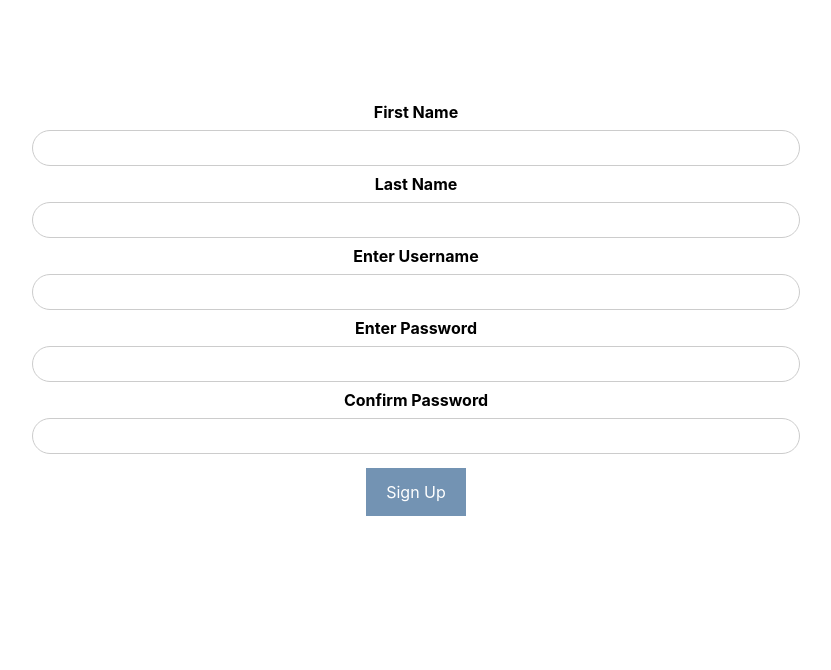
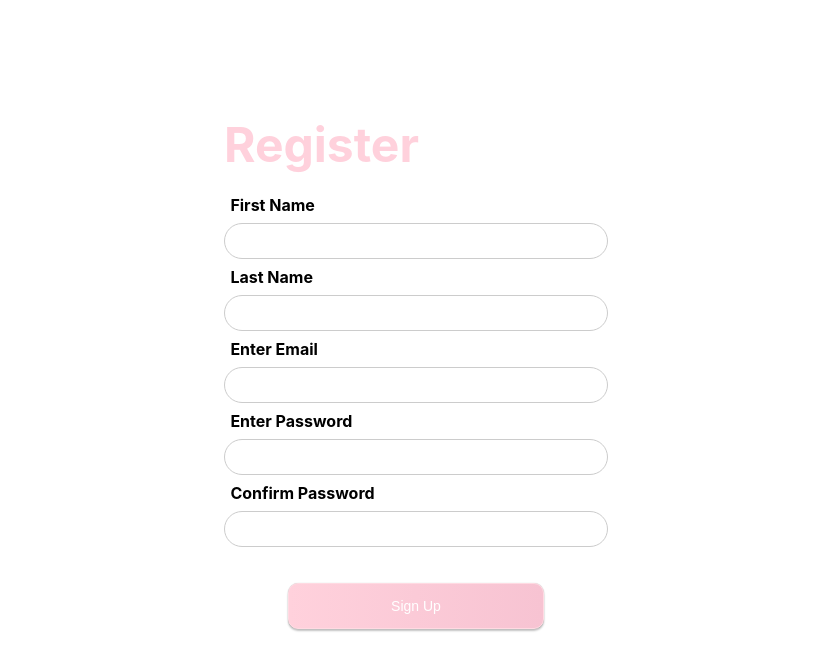
Before and after one commit to luke-bluefintech/PunchBeginnerApp, a React (Create React App) app in the folder it_1_code/: page /register in a window 1280 px wide. Shown: the top 670 px of the page, without its empty margins (224-1055 px from the left). Built offline with nearby package versions, Linux system fonts and the light colour scheme.

Commit message:
register changes

```diff
--- a/it_1_code/src/login/Login.css
+++ b/it_1_code/src/login/Login.css
@@ -4,8 +4,8 @@ form {
 }
 
 /* Inputs for username and password */
-input[type=text],
-input[type=password] {
+#email-input,
+#pswd {
     width: 60%;
     height: 36px;
     padding: 12px 20px;
@@ -69,7 +69,15 @@ br {
     font-weight: 500;
 }
 
+.no-account {
+    position: absolute;
+    font-size: 14px;
+    left: 21%;
+    font-weight: 400;
+}
+
 .login-label {
+    position: absolute;
     left: 20%;
     font-size: 48px;
     font-weight: 700;
@@ -137,7 +145,7 @@ a {
 }
 
 .color-pink {
-    background: rgba(255, 209, 220, 0.9);
+    background: rgba(255, 209, 220, 0.91);
     overflow: hidden;
     height: 100%;
     z-index: 2;
--- a/it_1_code/src/login/Login.js
+++ b/it_1_code/src/login/Login.js
@@ -5,8 +5,7 @@ import './Login.css';
 
 const instance = axios.create({
     baseURL: 'https://s31510gc92.execute-api.us-east-2.amazonaws.com/Prod'
-}
-);
+});
 
 function Login(props) {
 
@@ -15,7 +14,22 @@ function Login(props) {
 
     const email = createContext();
 
-    const verifyAccount = () => {
+    const verifySupporterAccount = () => {
+        let email = document.getElementById("email-input").value;
+        let password = document.getElementById("pswd").value;
+        instance.post("/designer/login", { "designer_email": email, "designer_password": password })
+            .then(function (response) {
+                props.setEmail(email);
+                props.setPassword(password);
+                navigate("/dashboard");
+            })
+            .catch(function (error) {
+                window.alert("Error logging in as a designer. Please check your username and password.");
+                console.log(error);
+            })
+    }
+
+    const verifyDesignerAccount = () => {
         let email = document.getElementById("email-input").value;
         let password = document.getElementById("pswd").value;
         instance.post("/designer/login", { "designer_email": email, "designer_password": password })
@@ -43,22 +57,6 @@ function Login(props) {
             })
     }
 
-    const createAccount = () => {
-        let email = document.getElementById("email-input").value;
-        let password = document.getElementById("pswd").value;
-        instance.post("/designer/register", { "designer_email": email, "designer_password": password })
-            .then(function (response) {
-                console.log(response);
-                props.setEmail(email);
-                props.setPassword(password);
-                window.alert("Account has been registered!");
-            })
-            .catch(function (error) {
-                window.alert("Error creating account. Please enter a valid email and check the password restrictions.");
-                console.log(error);
-            })
-    }
-
     return (
         <div>
             <div className="split left">
@@ -71,7 +69,7 @@ function Login(props) {
                 <div className="login-container">
                     <link rel="stylesheet" href="https://cdn.jsdelivr.net/npm/bootstrap-icons@1.5.0/font/bootstrap-icons.css"></link>
                     <br></br>
-                    <label className="entry-label login-label">Login</label>
+                    <label className="login-label">Login</label>
                     <br></br><br></br><br></br><br></br><br></br>
                     <label className="entry-label">Email</label>
                     <br></br>
@@ -83,25 +81,21 @@ function Login(props) {
                     {showPassword ?
                         <i className="bi bi-eye-slash input-password-eye" onClick={() => { setShowPassword(false) }} /> :
                         <i className="bi bi-eye input-password-eye" onClick={() => { setShowPassword(true) }} />}
-
+                    <br></br>
+                    <div className="no-account">Don't have an account? <a href={"/register"}>Sign up</a></div>
                     <br></br>
 
                     <button className="login" type="login" onClick={() => {
-                        // Make API Call with email and password
-                        verifyAccount();
-                        // Check if call was 200 or 400
-
+                        verifySupporterAccount();
                     }}>Login</button>
                     <br></br>
                     <button className="special-login" type="login" onClick={() => {
-                        // Make API Call with email and password
+                        verifyDesignerAccount();
+                    }}>Designer Login</button>
+                    <button className="special-login" type="login" onClick={() => {
                         verifyAdminAccount();
-                        // Check if call was 200 or 400
-
                     }}>Admin Login</button>
-
-                    <button className="special-login" type="register" onClick={() => createAccount()}>Register</button>
-                    <div className="copy-right">Created by team L’étoile du Nord</div>
+                    <div className="copy-right">Powered by team L’étoile du Nord</div>
                 </div>
             </div>
         </div>
--- a/it_1_code/src/register/Register.css
+++ b/it_1_code/src/register/Register.css
@@ -4,29 +4,54 @@ form {
 }
 
 /* Inputs for names, username, password */
-input[type=text],
-input[type=password] {
-    width: 60%;
+.reg-text,
+.reg-password {
+    width: 30%;
+    height: 36px;
     padding: 12px 20px;
     margin: 8px 0;
     display: inline-block;
     border: 1px solid #ccc;
     box-sizing: border-box;
+    border-radius: 18px;
 }
 
 /* Set a style for sign up button */
-signupbutton {
-    background-color: #7393B3;
+.signupbutton {
+    background-image: linear-gradient(to right, rgb(255, 209, 220), rgb(247, 195, 210));
+    border: 1px solid rgb(255, 218, 226);
     color: white;
     padding: 14px 20px;
     margin: 8px 0;
-    border: none;
     cursor: pointer;
     width: 20%;
-
+    box-shadow: rgba(0, 0, 0, 0.24) 0px 2px 2px 0px, rgba(0, 0, 0, 0.24) 0px 0px 1px 0px;
+    border-radius: 10px;
+    font-size: 14px;
+    font-weight: 500;
 }
 
 /* Add a hover effect for button */
-signupbutton:hover {
+.signupbutton:hover {
     opacity: 0.8;
 }
+
+.reg-entry-label {
+    position: absolute;
+    left: 35.5%;
+    font-weight: 500;
+}
+
+.reg-container {
+    margin-top: 9%;
+    text-align: center;
+}
+
+.top-label {
+    position: absolute;
+    left: 35%;
+    font-weight: 500;
+    font-size: 48px;
+    font-weight: 700;
+    color: #ffd1dc;
+}
--- a/it_1_code/src/register/Register.js
+++ b/it_1_code/src/register/Register.js
@@ -1,30 +1,54 @@
 import { useState } from "react";
+import { useNavigate } from "react-router-dom";
+import axios from "axios";
 import Login from "../login/Login";
 import './Register.css';
 
-function Register() {
+const instance = axios.create({
+    baseURL: 'https://s31510gc92.execute-api.us-east-2.amazonaws.com/Prod'
+});
+
+function Register(props) {
 
     const [showLogin, setShowLogin] = useState(false);
 
+    const navigate = useNavigate();
+
+    const createAccount = () => {
+        let email = document.getElementById("reg-email-input").value;
+        let password = document.getElementById("reg-pswd").value;
+        instance.post("/designer/register", { "designer_email": email, "designer_password": password })
+            .then(function (response) {
+                console.log(response);
+                window.alert("Account has been registered!");
+                navigate("/login");
+            })
+            .catch(function (error) {
+                window.alert("Error creating account. Please enter a valid email and check the password restrictions.");
+                console.log(error);
+            })
+    }
+
     const register = (
-        <div>
-            <label for="fname"><b>First Name</b><br></br></label>
-            <input type="text" name="fname" required />
+        <div className="reg-container">
+            <label className="top-label">Register</label><br></br><br></br><br></br><br></br>
+            <label className="reg-entry-label" for="fname"><b>First Name</b></label><br></br>
+            <input className="reg-text" type="text" name="fname" required /><br></br>
 
-            <label for="lname"><b><br></br>Last Name</b><br></br></label>
-            <input type="text" name="lname" required />
+            <label className="reg-entry-label" for="lname"><b>Last Name</b></label><br></br>
+            <input className="reg-text" type="text" name="lname" required /><br></br>
 
-            <label for="uname"><b><br></br>Enter Username</b><br></br></label>
-            <input type="text" name="uname" required />
+            <label className="reg-entry-label" for="uname"><b>Enter Email</b></label><br></br>
+            <input className="reg-text" type="text" id="reg-email-input" name="uname" required /><br></br>
 
-            <label for="psw"><b><br></br>Enter Password<br></br></b></label>
-            <input type="password" name="psw" required />
+            <label className="reg-entry-label" for="psw"><b>Enter Password</b></label><br></br>
+            <input className="reg-password" type="password" id="reg-pswd" name="psw" required /><br></br>
 
-            <label for="conpsw"><b><br></br>Confirm Password<br></br></b></label>
-            <input type="password" name="conpsw" required />
+            <label className="reg-entry-label" for="conpsw"><b>Confirm Password</b></label><br></br>
+            <input className="reg-password" type="password" name="conpsw" required /><br></br>
 
-            <label for="space"><b><br></br><br></br></b></label>
-            <signupbutton type="signup" onClick={() => setShowLogin(true)}>Sign Up</signupbutton>
+            <label className="reg-entry-label" for="space"><b><br></br></b></label><br></br>
+            <button className="signupbutton" type="signup" onClick={() => createAccount()}>Sign Up</button>
         </div>
     );
 
```
